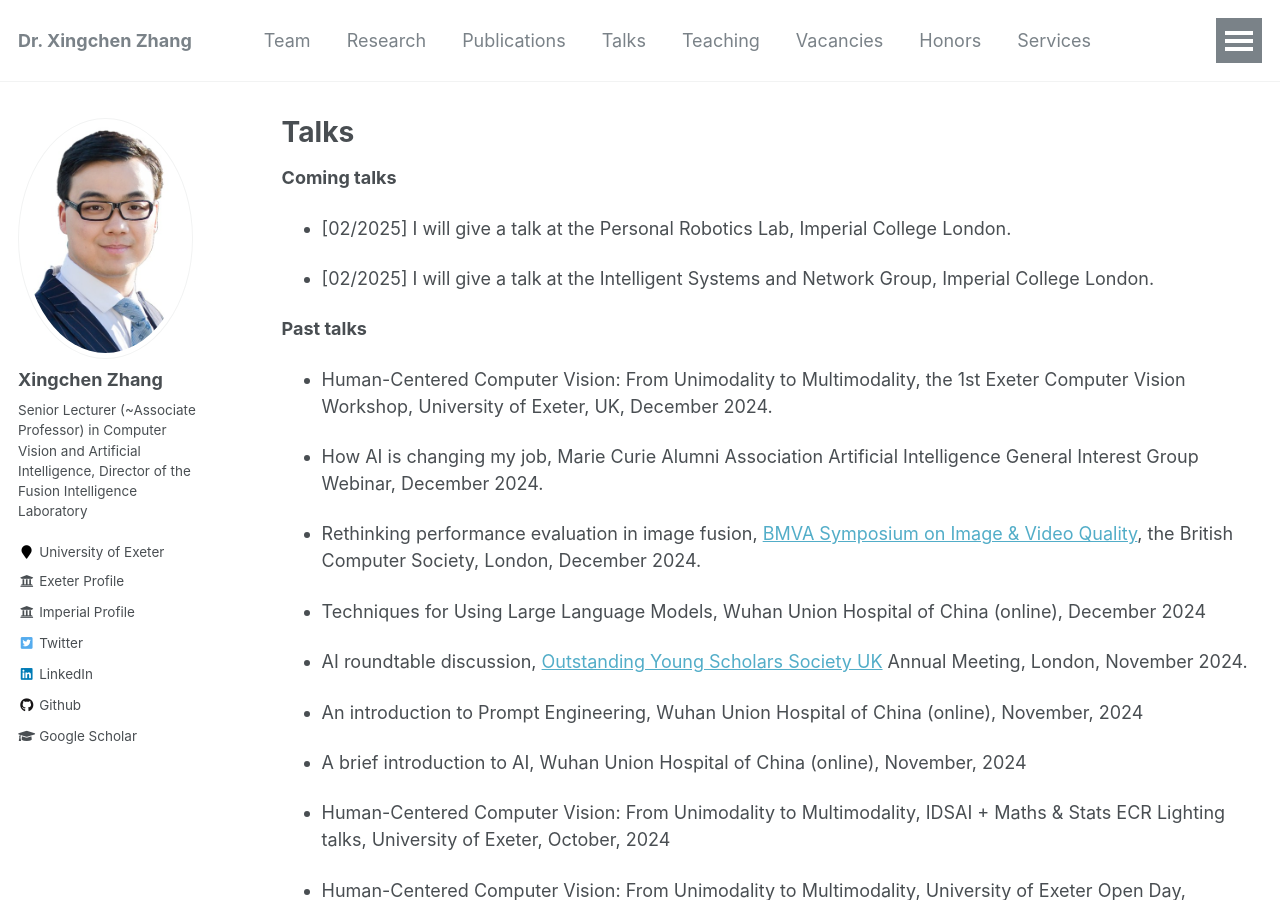
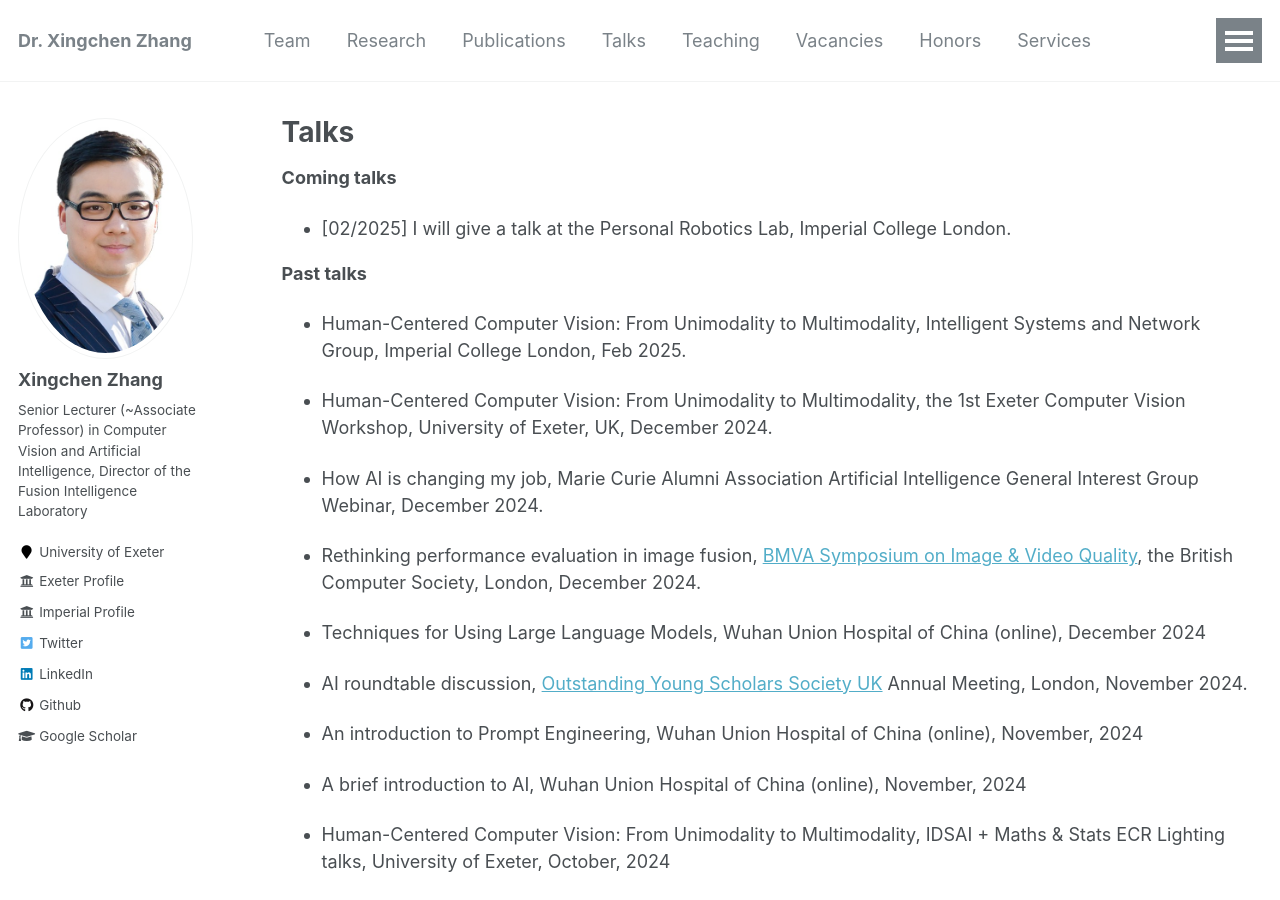
Before and after one commit to xingchenzhang/xingchenzhang.github.io, a Jekyll site: the page built from _pages/talks.md, in a window 1280 px wide and 900 px high. Built offline with Jekyll 4.4.1, drawn with Linux system fonts in a browser that asks for light colours.

Commit message:
update talks

```diff
--- a/_pages/talks.md
+++ b/_pages/talks.md
@@ -9,9 +9,10 @@ author_profile: true
 
 - [02/2025] I will give a talk at the Personal Robotics Lab, Imperial College London.
 
-- [02/2025] I will give a talk at the Intelligent Systems and Network Group, Imperial College London.
 
 **Past talks**
+
+- Human-Centered Computer Vision: From Unimodality to Multimodality, Intelligent Systems and Network Group, Imperial College London, Feb 2025.
 
 - Human-Centered Computer Vision: From Unimodality to Multimodality, the 1st Exeter Computer Vision Workshop, University of Exeter, UK, December 2024.
 
```
Also changed, not shown: _pages/about.md (+2 -0 lines).
